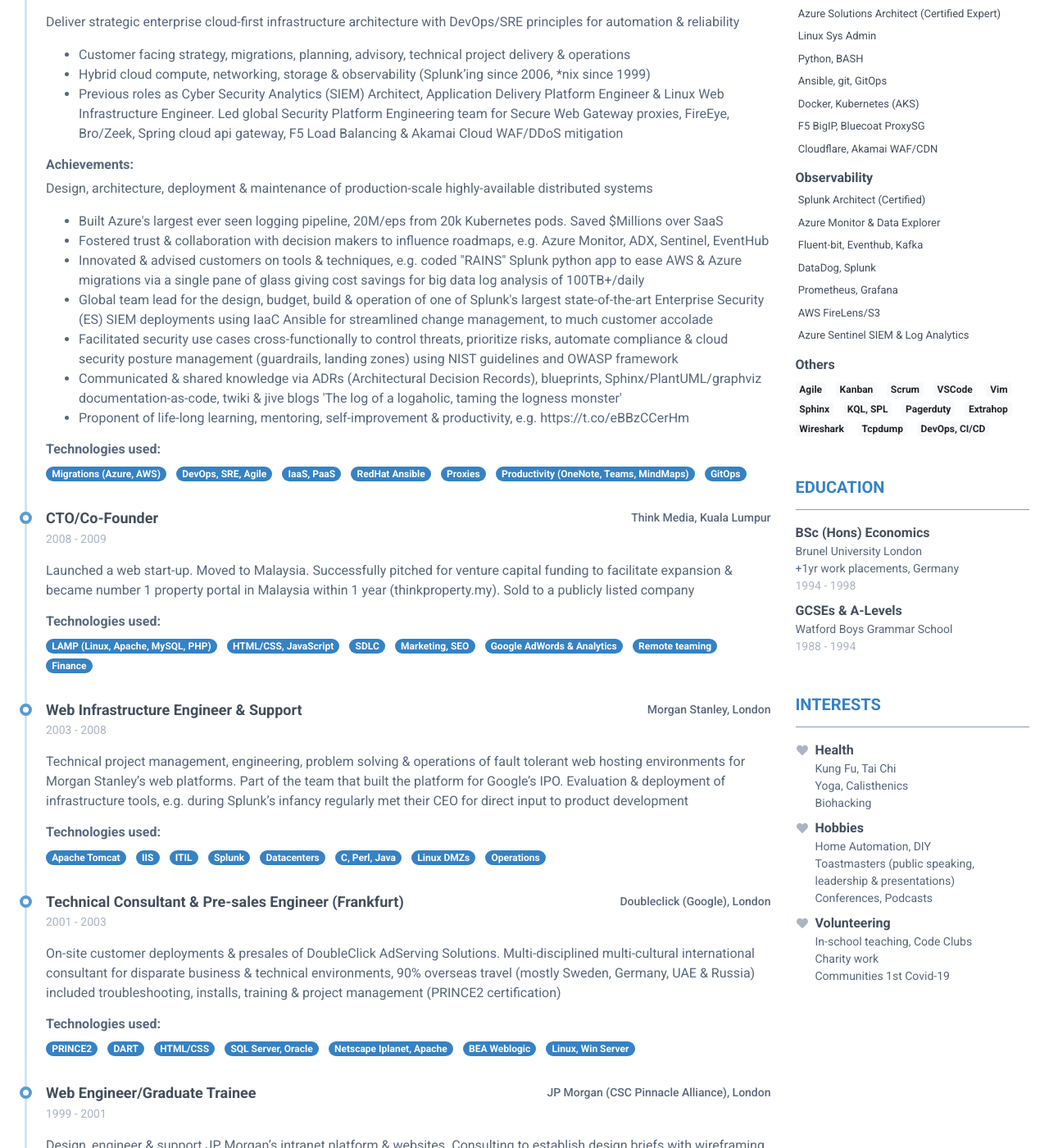
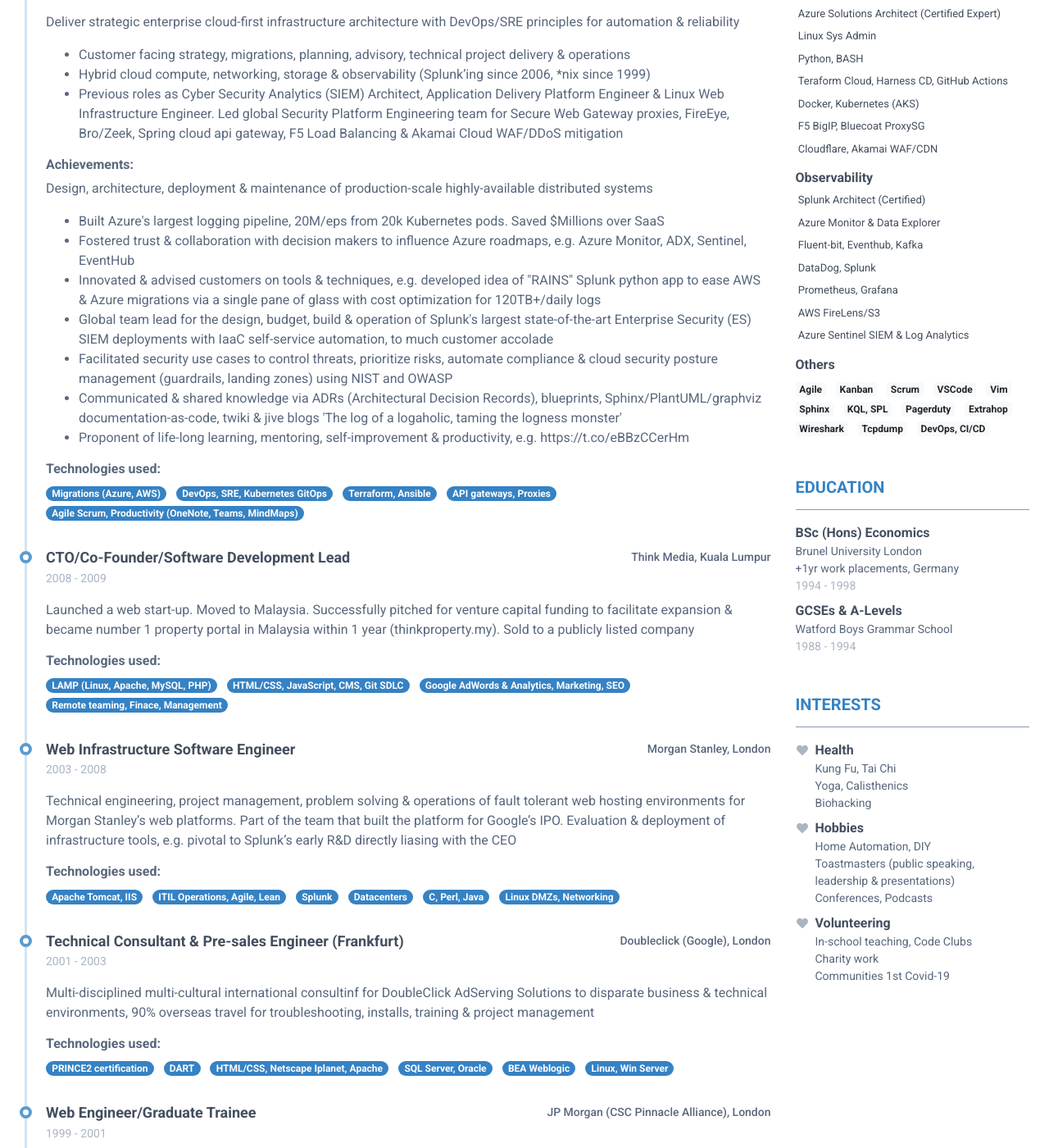
Before and after one commit to Hamy200/resume, a Jekyll site: the page built from index.markdown, in a window 1280 px wide and 1400 px high, scrolled down 415 px. Shown: the whole window at 82% size. Built offline with Jekyll 4.4.1, drawn with Linux system fonts in a browser that asks for light colours; nearby versions of some CDN libraries; some of the changed text lies outside the part shown.

Commit message:
Update data.yml

```diff
--- a/_data/data.yml
+++ b/_data/data.yml
@@ -22,7 +22,7 @@ header:
 #    level: Native
 
 summary: |
-      Customer-focused Technical Architect at Morgan Stanley, with 20 years industry experience. <br>Demonstrated mastery in delivery of engineering solutions optimized for cost, reliability & security in financial services.
+      Customer-obsessed Developer Experience Engineering Platform lead at Dun & Bradstreet, with 23 years industry experience. <br>Demonstrated mastery in delivery of engineering solutions optimized for cost, reliability & security in financial services.
 
 education:
   - degree: BSc (Hons) Economics
@@ -49,62 +49,54 @@ experiences:
       desc: |
         Design, architecture, deployment & maintenance of production-scale highly-available distributed systems
       highlights:
-        - Built Azure's largest ever seen logging pipeline, 20M/eps from 20k Kubernetes pods. Saved $Millions over SaaS
-        - Fostered trust & collaboration with decision makers to influence roadmaps, e.g. Azure Monitor, ADX, Sentinel, EventHub
-        - Innovated & advised customers on tools & techniques, e.g. coded "RAINS" Splunk python app to ease AWS & Azure migrations via a single pane of glass giving cost savings for big data log analysis of 100TB+/daily
-        - Global team lead for the design, budget, build & operation of one of Splunk's largest state-of-the-art Enterprise Security (ES) SIEM deployments using IaaC Ansible for streamlined change management, to much customer accolade
-        - Facilitated security use cases cross-functionally to control threats, prioritize risks, automate compliance & cloud security posture management (guardrails, landing zones) using NIST guidelines and OWASP framework
+        - Built Azure's largest logging pipeline, 20M/eps from 20k Kubernetes pods. Saved $Millions over SaaS
+        - Fostered trust & collaboration with decision makers to influence Azure roadmaps, e.g. Azure Monitor, ADX, Sentinel, EventHub
+        - Innovated & advised customers on tools & techniques, e.g. developed idea of "RAINS" Splunk python app to ease AWS & Azure migrations via a single pane of glass with cost optimization for 120TB+/daily logs
+        - Global team lead for the design, budget, build & operation of Splunk's largest state-of-the-art Enterprise Security (ES) SIEM deployments with IaaC self-service automation, to much customer accolade
+        - Facilitated security use cases to control threats, prioritize risks, automate compliance & cloud security posture management (guardrails, landing zones) using NIST and OWASP
         - Communicated & shared knowledge via ADRs (Architectural Decision Records), blueprints, Sphinx/PlantUML/graphviz documentation-as-code, twiki & jive blogs 'The log of a logaholic, taming the logness monster'
         - Proponent of life-long learning, mentoring, self-improvement & productivity, e.g. https://t.co/eBBzCCerHm
     technologies:
       - Migrations (Azure, AWS)
-      - DevOps, SRE, Agile
-      - IaaS, PaaS
-      - RedHat Ansible
-      - Proxies
-      - Productivity (OneNote, Teams, MindMaps)
-      - GitOps
+      - DevOps, SRE, Kubernetes GitOps
+      - Terraform, Ansible
+      - API gateways, Proxies
+      - Agile Scrum, Productivity (OneNote, Teams, MindMaps)
 
-  - role: CTO/Co-Founder
+  - role: CTO/Co-Founder/Software Development Lead
     time: 2008 - 2009
     company: Think Media, Kuala Lumpur
     details: |
         Launched a web start-up. Moved to Malaysia. Successfully pitched for venture capital funding to facilitate expansion & became number 1 property portal in Malaysia within 1 year (thinkproperty.my). Sold to a publicly listed company
     technologies:
       - LAMP (Linux, Apache, MySQL, PHP)
-      - HTML/CSS, JavaScript
-      - SDLC
-      - Marketing, SEO
-      - Google AdWords & Analytics
-      - Remote teaming
-      - Finance
+      - HTML/CSS, JavaScript, CMS, Git SDLC
+      - Google AdWords & Analytics, Marketing, SEO
+      - Remote teaming, Finace, Management
 
-  - role: Web Infrastructure Engineer & Support
+  - role: Web Infrastructure Software Engineer
     time: 2003 - 2008
     company: Morgan Stanley, London
     details: |
-        Technical project management, engineering, problem solving & operations of fault tolerant web hosting environments for Morgan Stanley's web platforms. Part of the team that built the platform for Google's IPO. Evaluation & deployment of infrastructure tools, e.g. during Splunk's infancy regularly met their CEO for direct input to product development
+        Technical engineering, project management, problem solving & operations of fault tolerant web hosting environments for Morgan Stanley's web platforms. Part of the team that built the platform for Google's IPO. Evaluation & deployment of infrastructure tools, e.g. pivotal to Splunk's early R&D directly liasing with the CEO
     technologies:
-      - Apache Tomcat
-      - IIS
-      - ITIL
+      - Apache Tomcat, IIS
+      - ITIL Operations, Agile, Lean
       - Splunk
       - Datacenters
       - C, Perl, Java
-      - Linux DMZs
-      - Operations
+      - Linux DMZs, Networking
 
   - role: Technical Consultant & Pre-sales Engineer (Frankfurt)
     time: 2001 - 2003
     company: Doubleclick (Google), London
     details: |
-        On-site customer deployments & presales of DoubleClick AdServing Solutions. Multi-disciplined multi-cultural international consultant for disparate business & technical environments, 90% overseas travel (mostly Sweden, Germany, UAE & Russia) included troubleshooting, installs, training & project management (PRINCE2 certification)
+        Multi-disciplined multi-cultural international consultinf for DoubleClick AdServing Solutions to disparate business & technical environments, 90% overseas travel for troubleshooting, installs, training & project management
     technologies:
-      - PRINCE2
+      - PRINCE2 certification
       - DART
-      - HTML/CSS
+      - HTML/CSS, Netscape Iplanet, Apache
       - SQL Server, Oracle
-      - Netscape Iplanet, Apache
       - BEA Weblogic
       - Linux, Win Server
 
@@ -112,12 +104,11 @@ experiences:
     time: 1999 - 2001
     company: JP Morgan (CSC Pinnacle Alliance), London
     details: |
-        Design, engineer & support JP Morgan’s intranet platform & websites. Consulting to establish design briefs with wireframing & prototyping. Support Unix systems monitoring tools & calendaring tools. Certifications in Solaris and AIX.
+        Design, engineer & support JP Morgan’s intranet platform & websites. Consulting to establish design briefs with wireframing & prototyping. Support Unix systems monitoring tools & calendaring tools.
     technologies:
-      - Solaris 8
+      - Solaris 8 certification, AIX
       - Lotus Notes
-      - HTML
-      - Unix AIX
+      - HTML, Netscape Iplanet
       - Boole & Babbage MAXM System Monitoring
       - Unicenter TNG
 
@@ -147,7 +138,7 @@ skills:
       - name: Azure Solutions Architect (Certified Expert)
       - name: Linux Sys Admin
       - name: Python, BASH
-      - name: Ansible, git, GitOps
+      - name: Teraform Cloud, Harness CD, GitHub Actions
       - name: Docker, Kubernetes (AKS)
       - name: F5 BigIP, Bluecoat ProxySG
       - name: Cloudflare, Akamai WAF/CDN
```
